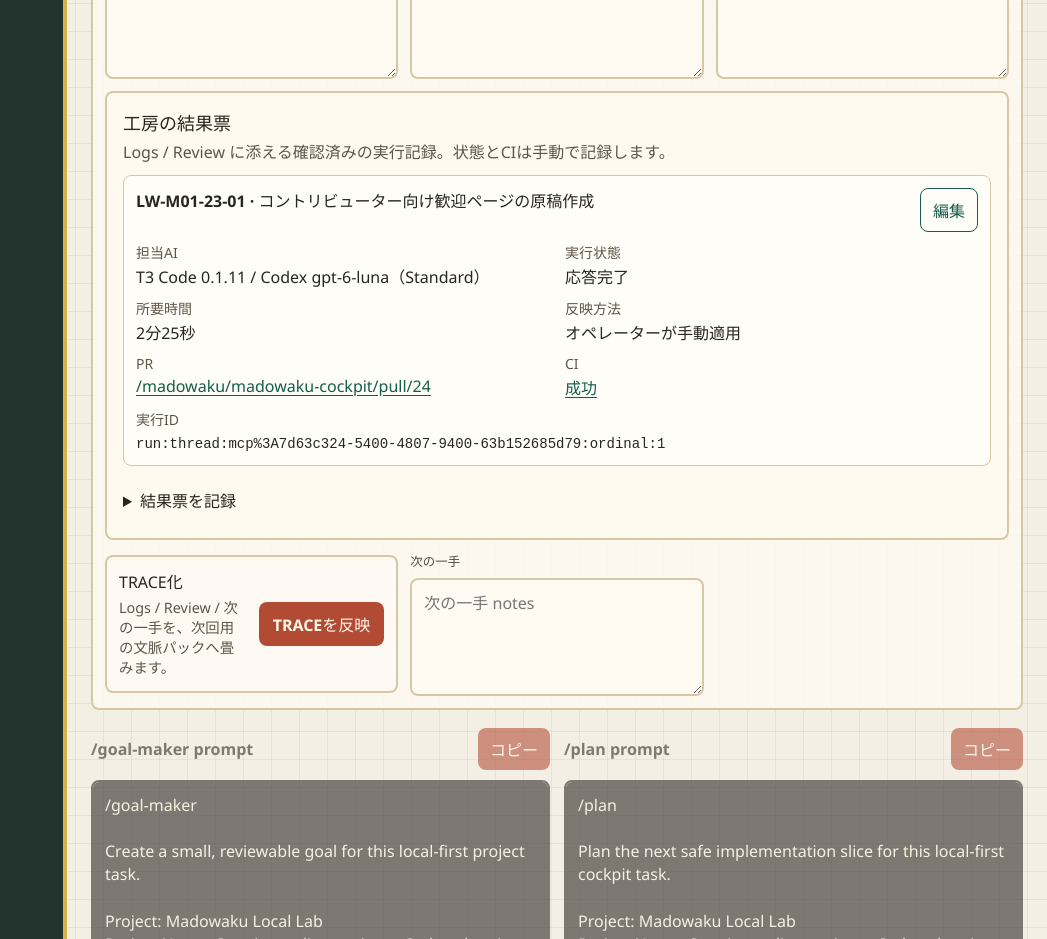
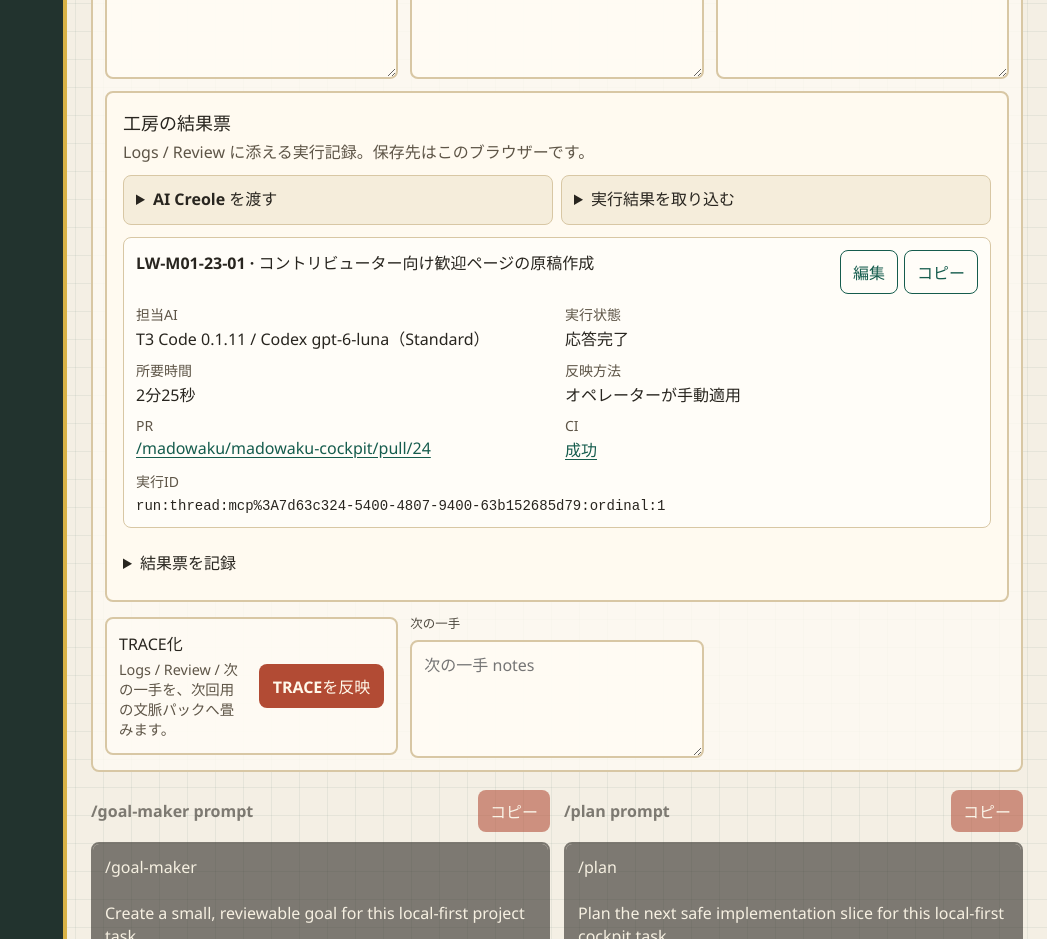
Before and after one commit to madowaku/madowaku-cockpit, a React (Vite) app: page / in a window 1280 px wide. Shown: the part 5260-6199 px from the top of the page, without its empty margins (233-1280 px from the left). Built offline with nearby package versions, Linux system fonts and the light colour scheme.

Commit message:
Pass AI Creole and collect Workshop receipts by copy

```diff
--- a/src/App.tsx
+++ b/src/App.tsx
@@ -559,7 +559,8 @@ export default function App() {
             onChange={(golden) => updateTask({ golden })}
           />
           <NoteField label="Logs" value={activeProject.task.logs} onChange={(logs) => updateTask({ logs })} tall />
-          <WorkshopReceiptPanel key={activeProject.id} receipts={receiptsFor(activeProject)} onSave={saveWorkshopReceipt} />
+          <WorkshopReceiptPanel key={activeProject.id} receipts={receiptsFor(activeProject)}
+            onSave={saveWorkshopReceipt} handoff={prompts.creole} />
           <section className="trace-actions" aria-label="TRACE reflection">
             <div>
               <span>TRACE化</span>
--- a/src/WorkshopReceiptPanel.tsx
+++ b/src/WorkshopReceiptPanel.tsx
@@ -1,6 +1,7 @@
 import { useEffect, useRef, useState, type FormEvent } from 'react';
 import {
-  firstWorkshopReceipt, isWorkshopReceipt, workshopApplyModes, workshopCiStates, workshopRunStates,
+  firstWorkshopReceipt, isWorkshopReceipt, readWorkshopTransfer, shareWorkshopReceipt,
+  workshopApplyModes, workshopCiStates, workshopRunStates,
   type WorkshopReceipt
 } from './workshopReceipts';
 
@@ -11,13 +12,15 @@ function duration(seconds: number | null) {
 }
 
 export function WorkshopReceiptPanel({
-  receipts, onSave
+  receipts, onSave, handoff
 }: {
   receipts: WorkshopReceipt[];
   onSave: (receipt: WorkshopReceipt) => void;
+  handoff: string;
 }) {
   const [message, setMessage] = useState('');
   const [editing, setEditing] = useState<WorkshopReceipt | null>(null);
+  const [editVersion, setEditVersion] = useState(0);
   const editor = useRef<HTMLDetailsElement>(null);
   const runIdInput = useRef<HTMLInputElement>(null);
 
@@ -26,6 +29,33 @@ export function WorkshopReceiptPanel({
     editor.current.open = true;
     runIdInput.current?.focus();
   }, [editing]);
+
+  function openReceipt(receipt: WorkshopReceipt) {
+    setEditing({ ...receipt });
+    setEditVersion((version) => version + 1);
+  }
+
+  async function copy(text: string, success: string) {
+    try {
+      await navigator.clipboard.writeText(text);
+      setMessage(success);
+    } catch {
+      setMessage('コピーできませんでした。ブラウザーのクリップボード権限を確認してください。');
+    }
+  }
+
+  function preview(event: FormEvent<HTMLFormElement>) {
+    event.preventDefault();
+    const form = event.currentTarget;
+    const receipt = readWorkshopTransfer(String(new FormData(form).get('transfer') ?? ''), receipts);
+    if (!receipt) {
+      setMessage('T3 CLI の JSON またはコピーした結果票を確認してください。');
+      return;
+    }
+    openReceipt(receipt);
+    form.reset();
+    setMessage('入力欄に反映しました。内容を確認してから保存してください。');
+  }
 
   function save(event: FormEvent<HTMLFormElement>) {
     event.preventDefault();
@@ -43,8 +73,8 @@ export function WorkshopReceiptPanel({
       return;
     }
     onSave(receipt);
-    form.reset();
     setEditing(null);
+    setEditVersion((version) => version + 1);
     setMessage('結果票をこのプロジェクトに保存しました。');
   }
 
@@ -52,15 +82,36 @@ export function WorkshopReceiptPanel({
     <section className="workshop-receipts" aria-labelledby="workshop-receipts-title">
       <header>
         <h2 id="workshop-receipts-title">工房の結果票</h2>
-        <p>Logs / Review に添える確認済みの実行記録。状態とCIは手動で記録します。</p>
+        <p>Logs / Review に添える実行記録。保存先はこのブラウザーです。</p>
       </header>
+      <div className="workshop-transfer">
+        <details>
+          <summary>AI Creole を渡す</summary>
+          <p>内容を確認し、T3 Code の対象プロジェクトで貼り付けて送信します。</p>
+          <textarea aria-label="T3 に渡す AI Creole" readOnly value={handoff} rows={6} />
+          <button className="workshop-receipt-button workshop-transfer-primary" type="button"
+            onClick={() => void copy(handoff, 'AI Creole をコピーしました。')}>AI Creole をコピー</button>
+        </details>
+        <details>
+          <summary>実行結果を取り込む</summary>
+          <p><code>t3 thread show --messages 0 --json &lt;thread-id&gt;</code> の出力か、別端末でコピーした結果票を貼り付けます。</p>
+          <form onSubmit={preview}>
+            <label>結果の JSON<textarea name="transfer" required maxLength={16384} rows={4} /></label>
+            <button className="workshop-receipt-button" type="submit">取り込み内容を確認</button>
+          </form>
+        </details>
+      </div>
       {receipts.length === 0 && <p>このプロジェクトに実行記録はありません。</p>}
       {receipts.map((receipt) => (
         <article className="workshop-receipt" key={receipt.runId}>
           <header className="workshop-receipt-heading">
             <h3>{receipt.task}</h3>
-            <button className="workshop-receipt-button" type="button" aria-label={`${receipt.task} の結果票を編集`}
-              onClick={() => setEditing(receipt)}>編集</button>
+            <div className="workshop-receipt-actions">
+              <button className="workshop-receipt-button" type="button" aria-label={`${receipt.task} の結果票を編集`}
+                onClick={() => openReceipt(receipt)}>編集</button>
+              <button className="workshop-receipt-button" type="button" aria-label={`${receipt.task} の結果票をコピー`}
+                onClick={() => void copy(shareWorkshopReceipt(receipt), '結果票1件をコピーしました。')}>コピー</button>
+            </div>
           </header>
           <dl>
             <div><dt>担当AI</dt><dd>{receipt.agent}</dd></div>
@@ -82,7 +133,7 @@ export function WorkshopReceiptPanel({
       <details ref={editor}>
         <summary>{editing ? '結果票を編集' : '結果票を記録'}</summary>
         <p>未確認の欄は空欄または「未確認」のまま保存できます。</p>
-        <form key={editing?.runId ?? 'new'} className="workshop-receipt-form" onSubmit={save}>
+        <form key={editVersion} className="workshop-receipt-form" onSubmit={save}>
           <label>実行ID<input name="runId" ref={runIdInput} required maxLength={200} defaultValue={editing?.runId} readOnly={editing !== null} /></label>
           <label>担当AI<input name="agent" required maxLength={160} defaultValue={editing?.agent} /></label>
           <label className="workshop-task-input">タスク<input name="task" required maxLength={240} defaultValue={editing?.task} /></label>
@@ -99,7 +150,10 @@ export function WorkshopReceiptPanel({
           <label>PR URL<input name="prUrl" type="url" maxLength={350} defaultValue={editing?.prUrl} /></label>
           <label>CI URL<input name="ciUrl" type="url" maxLength={350} defaultValue={editing?.ciUrl} /></label>
           <button className="workshop-receipt-button" type="submit">結果票を保存</button>
-          {editing && <button className="workshop-receipt-button" type="button" onClick={() => setEditing(null)}>編集をキャンセル</button>}
+          {editing && <button className="workshop-receipt-button" type="button" onClick={() => {
+            setEditing(null);
+            setEditVersion((version) => version + 1);
+          }}>編集をキャンセル</button>}
         </form>
       </details>
       <p role="status">{message}</p>
--- a/src/styles.css
+++ b/src/styles.css
@@ -892,6 +892,44 @@ textarea {
 
 .workshop-receipt-heading button { flex-shrink: 0; }
 
+.workshop-receipt-actions {
+  display: flex;
+  flex-wrap: wrap;
+  gap: 6px;
+  flex-shrink: 0;
+}
+
+.workshop-transfer {
+  display: grid;
+  grid-template-columns: repeat(2, minmax(0, 1fr));
+  gap: 8px;
+  align-items: start;
+}
+
+.workshop-transfer details {
+  min-width: 0;
+  padding: 0 12px 4px;
+  border: 1px solid #d8c7a4;
+  border-radius: 8px;
+  background: #f5eddb;
+}
+
+.workshop-transfer details[open] { padding-bottom: 12px; }
+.workshop-transfer p { overflow-wrap: anywhere; }
+.workshop-transfer textarea {
+  display: block;
+  width: 100%;
+  min-width: 0;
+  margin: 8px 0;
+  font-size: 1rem;
+}
+.workshop-transfer form { margin-top: 10px; }
+
+.workshop-transfer .workshop-transfer-primary {
+  color: #fffaf0;
+  background: #155c4d;
+}
+
 .workshop-receipt dl, .workshop-receipt-form {
   display: grid;
   grid-template-columns: repeat(2, minmax(0, 1fr));
@@ -932,7 +970,8 @@ textarea {
 }
 
 @media (max-width: 520px) {
-  .workshop-receipt dl, .workshop-receipt-form { grid-template-columns: 1fr; }
+  .workshop-receipt dl, .workshop-receipt-form, .workshop-transfer { grid-template-columns: 1fr; }
+  .workshop-receipt-heading { flex-direction: column; gap: 8px; }
 }
 
 .template-shelf {
--- a/src/workshopReceipts.ts
+++ b/src/workshopReceipts.ts
@@ -77,3 +77,47 @@ export function isWorkshopReceipt(value: unknown): value is WorkshopReceipt {
     isGitHubLink(receipt.prUrl, /^\/[\w.-]+\/[\w.-]+\/pull\/\d+\/?$/) &&
     isGitHubLink(receipt.ciUrl, /^\/[\w.-]+\/[\w.-]+\/(?:actions\/runs\/\d+(?:\/job\/\d+)?|pull\/\d+\/checks)\/?$/);
 }
+
+const sharingSchema = 'madowaku.workshop_receipt.v1';
+
+function receiptFields(receipt: WorkshopReceipt): WorkshopReceipt {
+  const { runId, agent, task, state, elapsedSeconds, applyMode, prUrl, ci, ciUrl } = receipt;
+  return { runId, agent, task, state, elapsedSeconds, applyMode, prUrl, ci, ciUrl };
+}
+
+export function shareWorkshopReceipt(receipt: WorkshopReceipt) {
+  return JSON.stringify({ schema: sharingSchema, receipt: receiptFields(receipt) }, null, 2);
+}
+
+export function readWorkshopTransfer(text: string, receipts: WorkshopReceipt[]): WorkshopReceipt | null {
+  if (text.length > 16_384) return null;
+  try {
+    const input = JSON.parse(text);
+    if (input?.schema === sharingSchema) {
+      return isWorkshopReceipt(input.receipt) ? receiptFields(input.receipt) : null;
+    }
+
+    const thread = input?.thread;
+    if (typeof thread?.providerInstanceId !== 'string' || !thread.providerInstanceId.trim() ||
+        typeof thread.model !== 'string' || !thread.model.trim()) return null;
+
+    const existing = receipts.find((receipt) => receipt.runId === thread.latestRunId);
+    const waiting = thread.status === 'waiting' ||
+      (thread.status === 'running' && Number.isSafeInteger(thread.pendingRequestCount) && thread.pendingRequestCount > 0);
+    const status = waiting ? 'blocked' : thread.status;
+    const receipt = {
+      runId: thread.latestRunId,
+      agent: `T3 Code / ${thread.providerInstanceId} / ${thread.model}`,
+      task: existing?.task ?? thread.title,
+      state: isOption(status, workshopRunStates) ? status : 'unknown',
+      elapsedSeconds: existing?.elapsedSeconds ?? null,
+      applyMode: existing?.applyMode ?? 'unknown',
+      prUrl: existing?.prUrl ?? '',
+      ci: existing?.ci ?? 'unknown',
+      ciUrl: existing?.ciUrl ?? ''
+    };
+    return isWorkshopReceipt(receipt) ? receipt : null;
+  } catch {
+    return null;
+  }
+}
```
Also changed, not shown: 2 other files (tests, documents, lock files or other folders).
